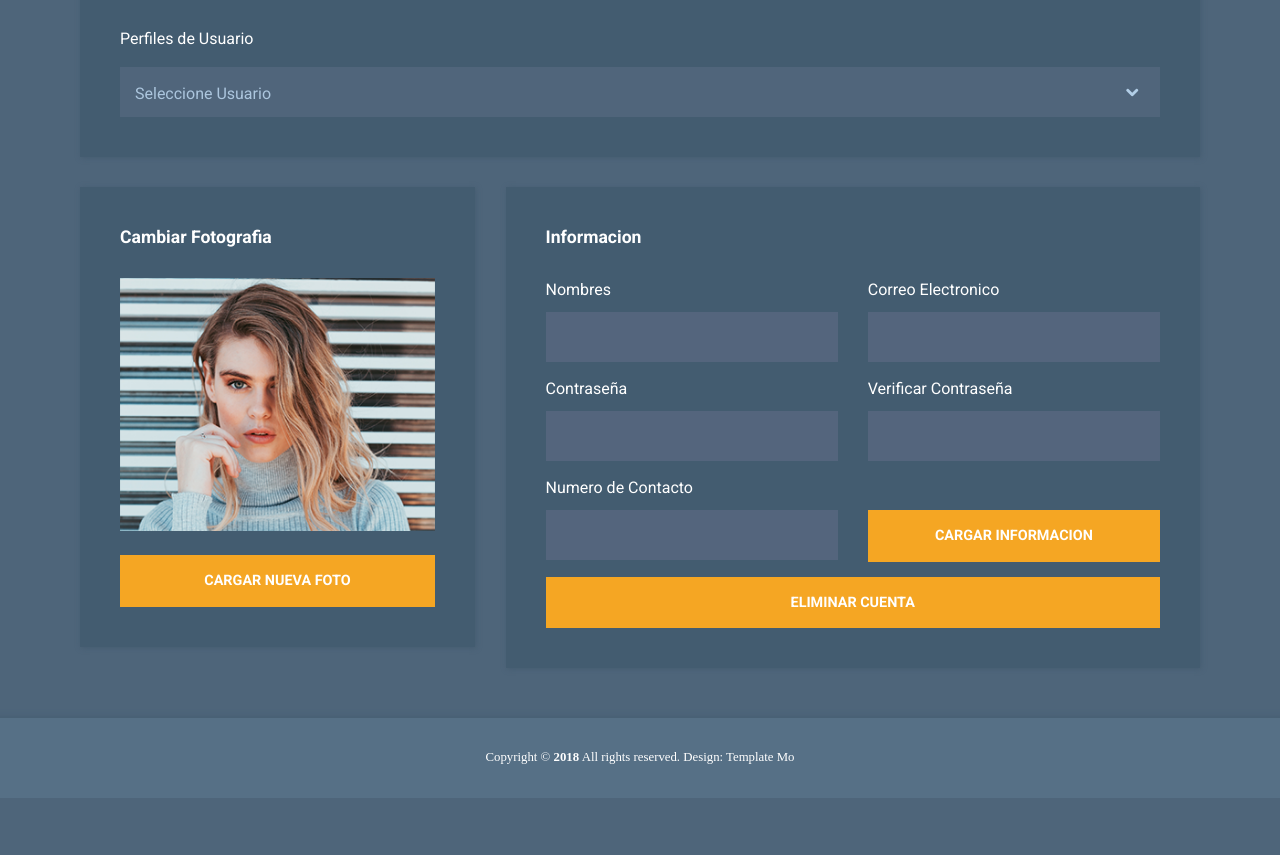
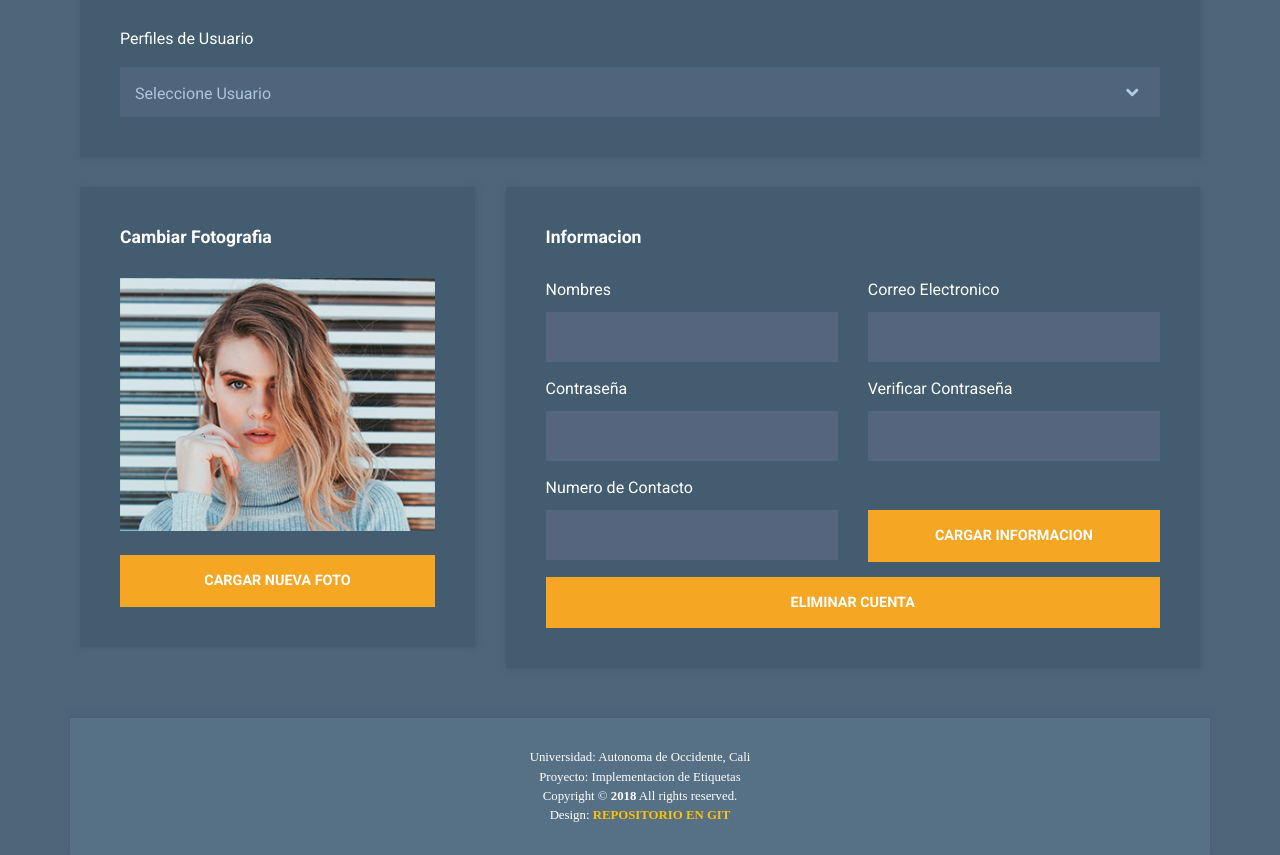
Before and after one commit to sromero96/Proyecto_Final, a plain HTML site: page accounts.html in a window 1280 px wide. Shown: the part 112-967 px from the top of the page. Before the commit the page ends 910 px from the top, so only its background shows below. Drawn offline with nearby package versions, Linux system fonts and the light colour scheme.

Commit message:
footer mejorado

```diff
--- a/accounts.html
+++ b/accounts.html
@@ -201,20 +201,18 @@
           </div>
         </div>
       </div>
+      <div class="container">
         <footer class="tm-footer row tm-mt-small">
           <div class="col-12 font-weight-light">
             <p class="text-center text-white mb-0 px-4 small">
-            Copyright &copy; <b>2018</b> All rights reserved.
+              Universidad: Autonoma de Occidente, Cali<br>
+              Proyecto: Implementacion de Etiquetas<br>
+              Copyright &copy; <b>2018</b> All rights reserved. <br>
 
-            Design: <a rel="nofollow noopener" href="https://templatemo.com" class="tm-footer-link">Template Mo</a>
+              Design: <a rel="nofollow noopener" href="https://github.com/sromero96/Proyecto_Final.git" class="tm-footer-link text-warning"><b>REPOSITORIO EN GIT</b></a>
             </p>
           </div>
         </footer>
       </div>
-
-    <script src="js/jquery-3.3.1.min.js"></script>
-    <!-- https://jquery.com/download/ -->
-    <script src="js/bootstrap.min.js"></script>
-    <!-- https://getbootstrap.com/ -->
   </body>
 </html>
```
Also changed, not shown: index.html (+10 -6 lines), login.html (+6 -2 lines), products.html (+6 -2 lines). Lines whose indentation alone changed are shown as unchanged.
